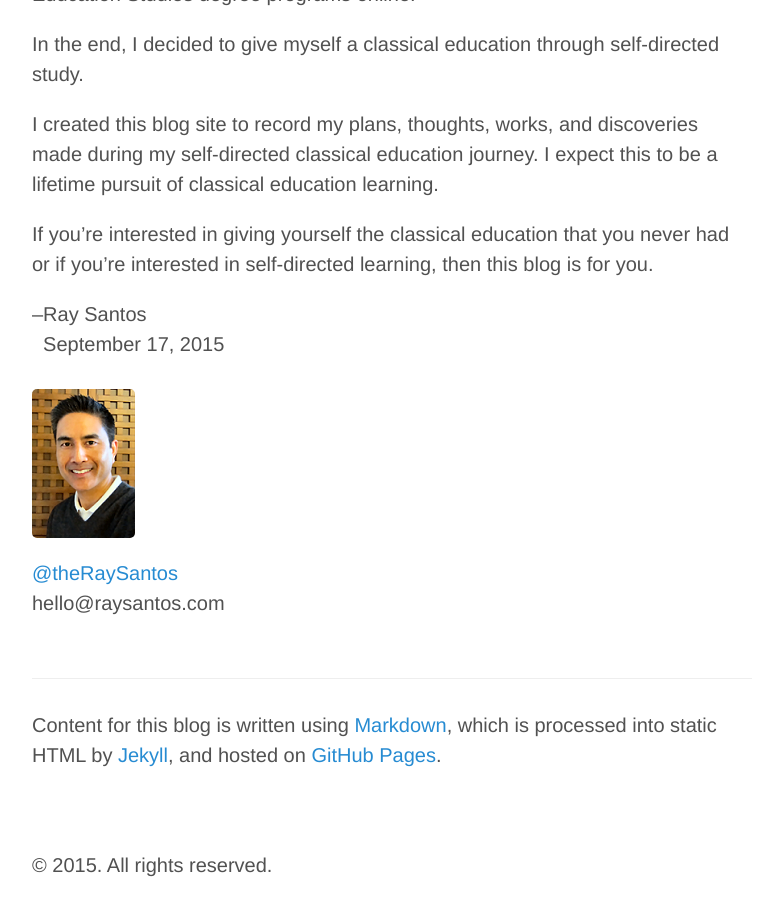
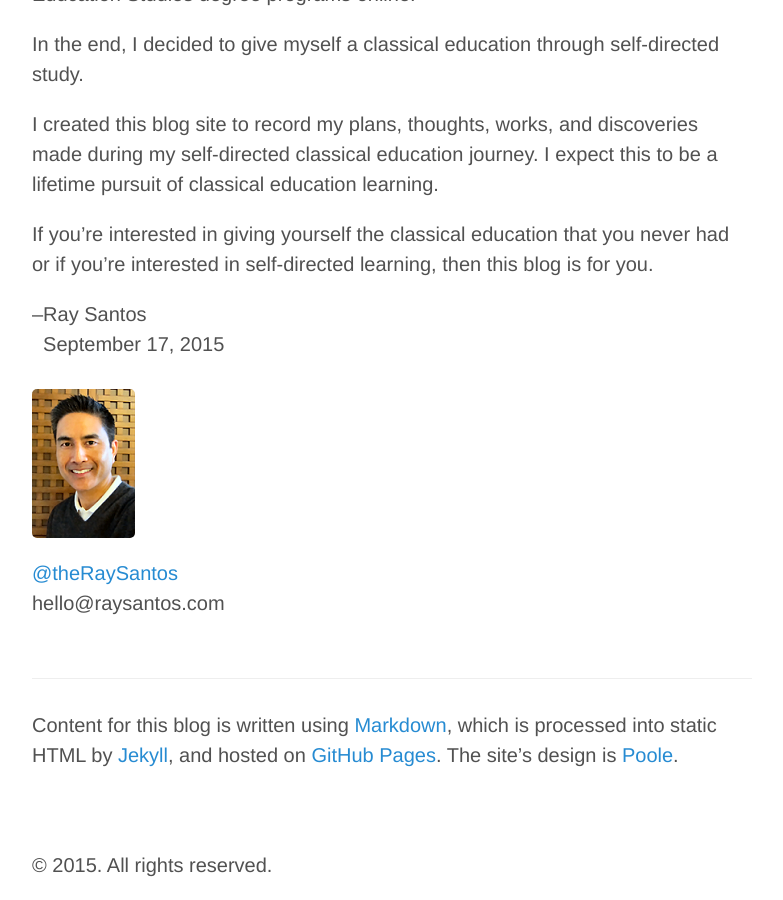
Before and after one commit to raysantoscom/raysantoscom.github.io, a Jekyll site: the page built from about.md, in a window 1280 px wide and 900 px high, scrolled down 1742 px. Shown: the whole window, without its empty margins (248-1031 px from the left). Built offline with Jekyll 4.4.1, drawn with Linux system fonts in a browser that asks for light colours.

Commit message:
Added info and URL link for Poole - about.md

```diff
--- a/about.md
+++ b/about.md
@@ -41,4 +41,4 @@ If you're interested in giving yourself the classical education that you never h
 
 -----
 
-Content for this blog is written using [Markdown](http://en.wikipedia.org/wiki/Markdown), which is processed into static HTML by [Jekyll](http://jekyllrb.com/), and hosted on [GitHub Pages](https://pages.github.com/).
+Content for this blog is written using [Markdown](http://en.wikipedia.org/wiki/Markdown), which is processed into static HTML by [Jekyll](http://jekyllrb.com/), and hosted on [GitHub Pages](https://pages.github.com/). The site's design is [Poole](http://demo.getpoole.com).
```
